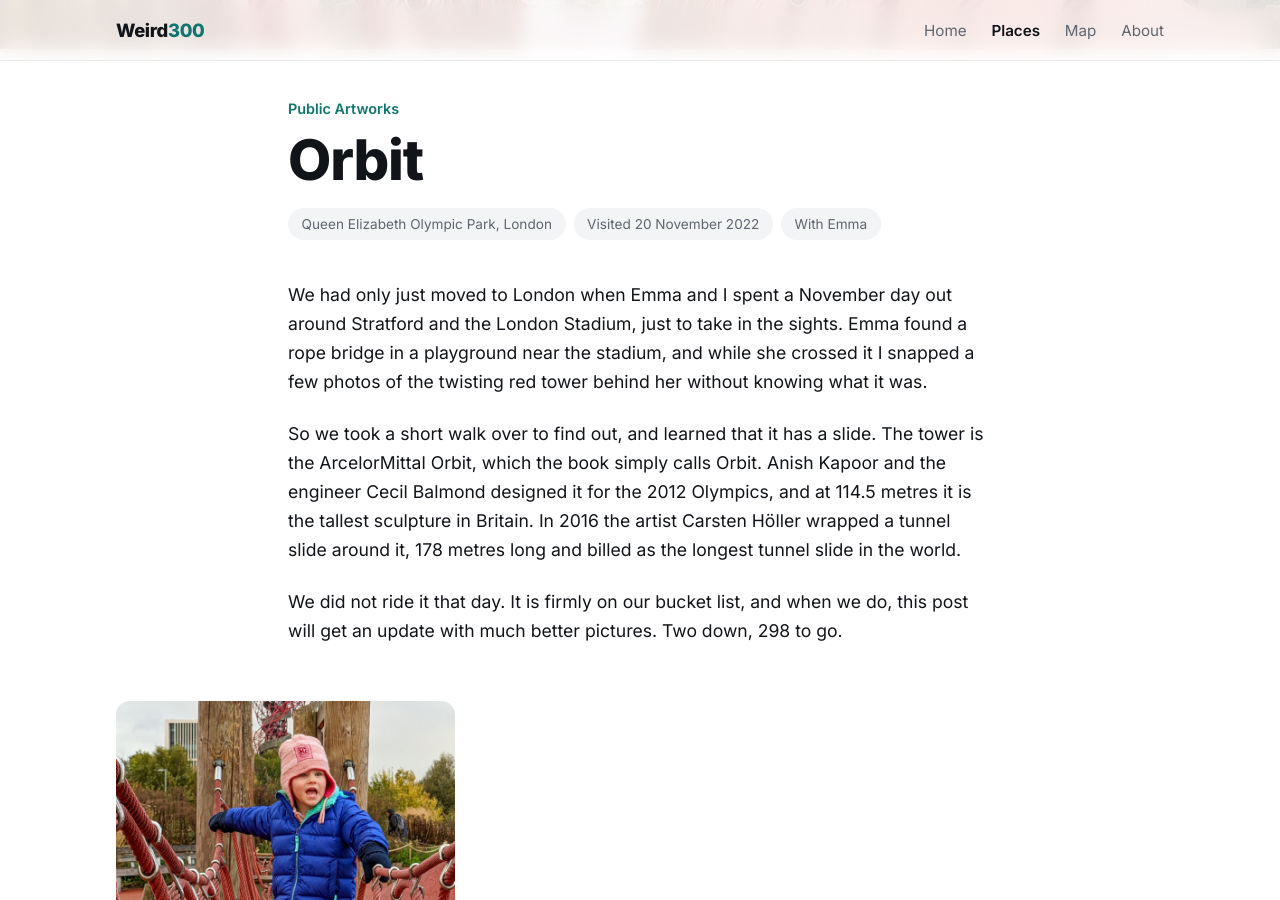
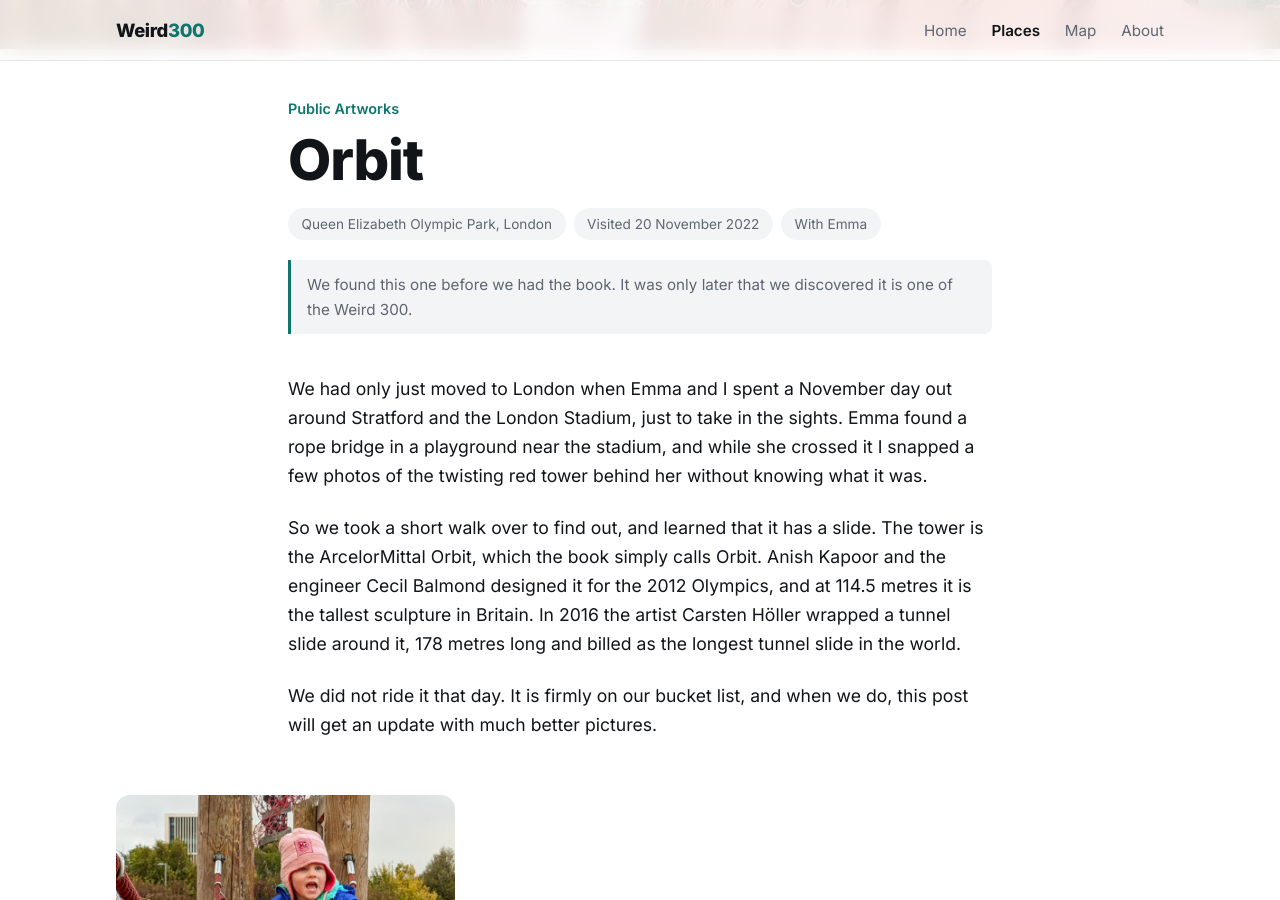
Before and after one commit to tchingos/weird300, a Jekyll site: the page built from _places/orbit.md, in a window 1280 px wide and 900 px high, scrolled down 714 px. Built offline with Jekyll 4.4.1, drawn with Linux system fonts in a browser that asks for light colours.

Commit message:
Drop running-count sign-offs; note visits made before we had the book
Co-Authored-By: Claude Opus 5.5 (1M context) <noreply@anthropic.com>

```diff
--- /dev/null
+++ b/_includes/place-note.html
@@ -0,0 +1,7 @@
+{%- comment -%}
+  A short note under a place's title. Params: place.
+  Shown when the page sets `before_book: true`.
+{%- endcomment -%}
+{% if include.place.before_book %}
+<p class="place-note">We found this one before we had the book. It was only later that we discovered it is one of the Weird 300.</p>
+{% endif %}
--- a/_layouts/place.html
+++ b/_layouts/place.html
@@ -9,6 +9,7 @@ layout: default
     <p class="eyebrow">{{ page.category }}</p>
     <h1>{{ page.title }}</h1>
     {% include place-facts.html place=page %}
+    {% include place-note.html place=page %}
   </header>
 
   <div class="prose">{{ content }}</div>
--- a/_places/orbit.md
+++ b/_places/orbit.md
@@ -21,4 +22,4 @@ We had only just moved to London when Emma and I spent a November day out around
 
 So we took a short walk over to find out, and learned that it has a slide. The tower is the ArcelorMittal Orbit, which the book simply calls Orbit. Anish Kapoor and the engineer Cecil Balmond designed it for the 2012 Olympics, and at 114.5 metres it is the tallest sculpture in Britain. In 2016 the artist Carsten Höller wrapped a tunnel slide around it, 178 metres long and billed as the longest tunnel slide in the world.
 
-We did not ride it that day. It is firmly on our bucket list, and when we do, this post will get an update with much better pictures. Two down, 298 to go.
+We did not ride it that day. It is firmly on our bucket list, and when we do, this post will get an update with much better pictures.
--- a/_sass/_place.scss
+++ b/_sass/_place.scss
@@ -34,6 +34,16 @@
   li { background: var(--soft); border-radius: 99px; padding: 0.3rem 0.85rem; font-size: 0.85rem; color: var(--muted); }
 }
 
+.place-note {
+  margin: 1.25rem 0 0;
+  padding: 0.75rem 1rem;
+  border-left: 3px solid var(--accent);
+  border-radius: 0 8px 8px 0;
+  background: var(--soft);
+  font-size: 0.95rem;
+  color: var(--muted);
+}
+
 .prose {
   max-width: var(--measure);
   margin: 2.5rem auto 0;
```
Also changed, not shown: other parts of _places/orbit.md (+1 -0 lines), CLAUDE.md (+5 -1 lines), _places/fingals-cave.md (+2 -1 lines), _places/pairc-deer-raiders-memorial.md (+2 -1 lines).
